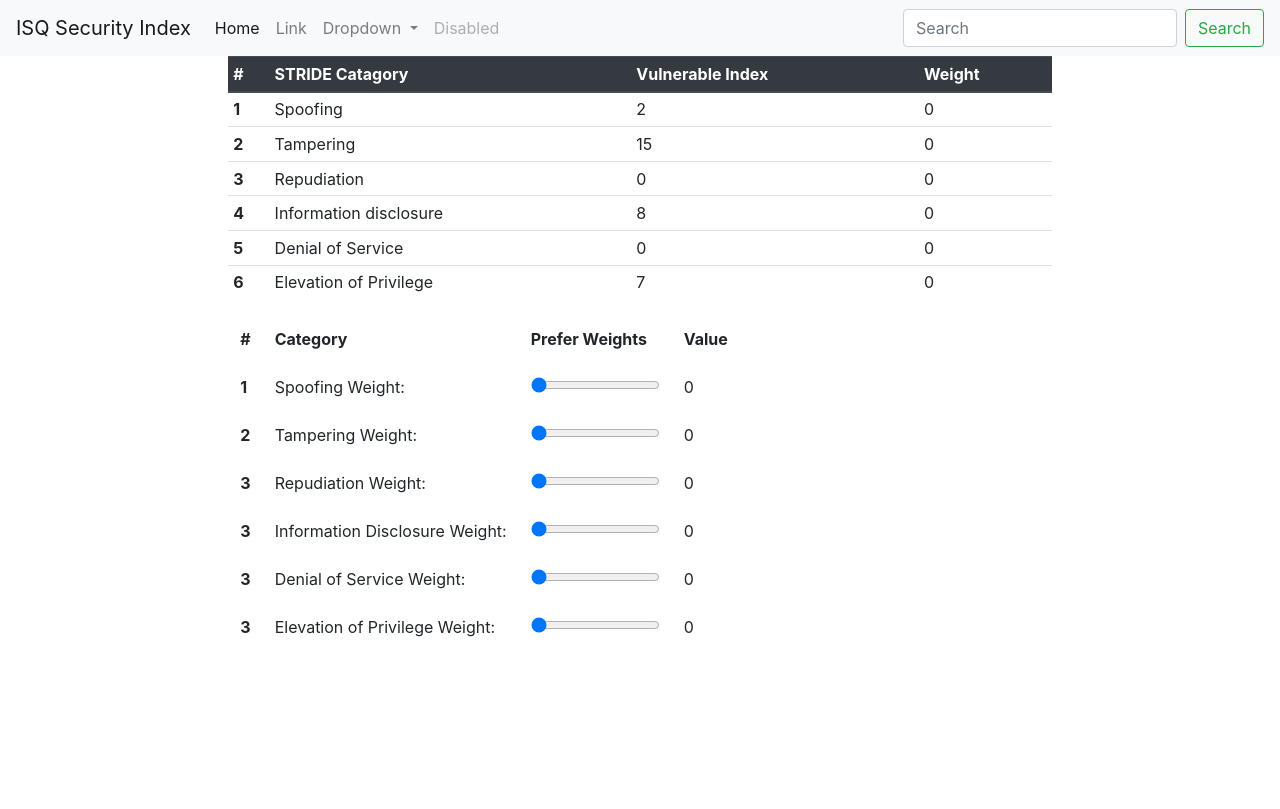
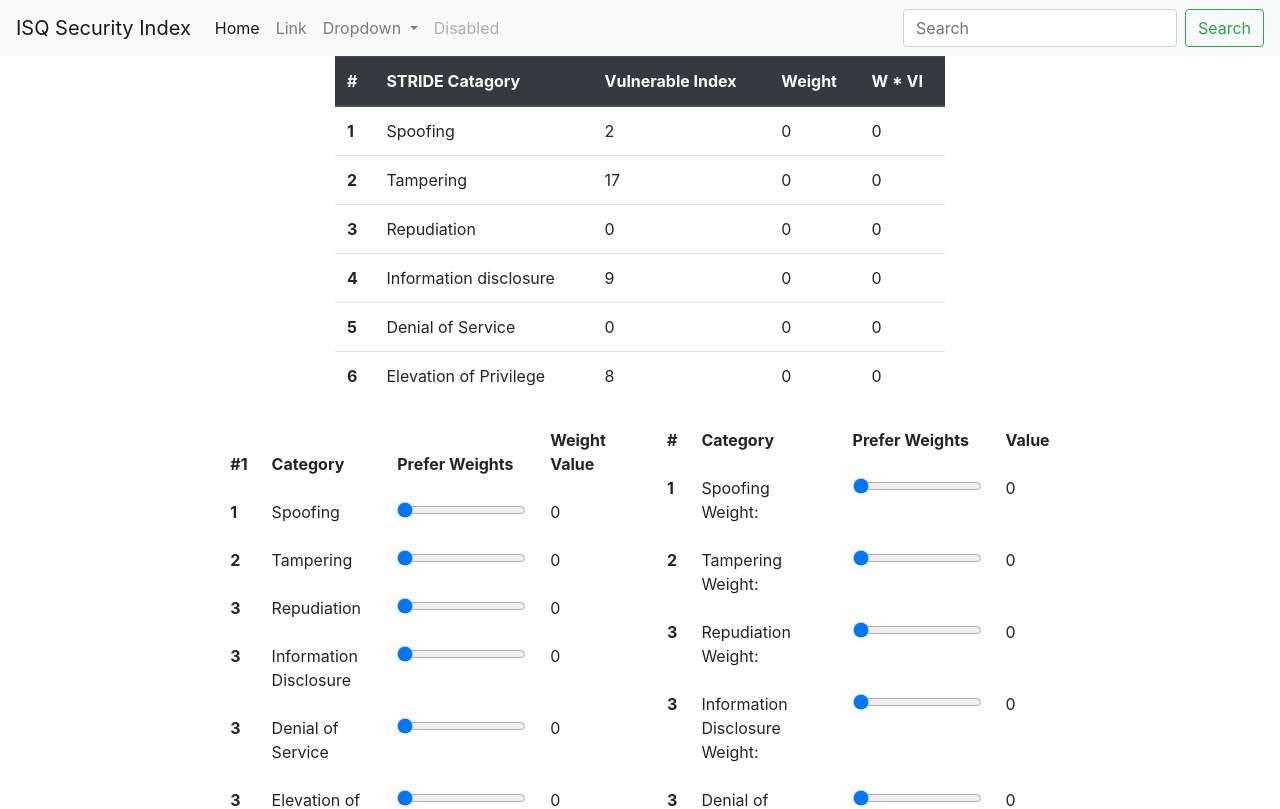
Before and after one commit to spyro12393/SecurityWeb, an Angular app: page / in a window 1280 px wide. Shown: the top 809 px of the page. Built offline with nearby package versions, Linux system fonts and the light colour scheme.

Commit message:
<feat>: Start calculating VI values.

```diff
--- a/src/app/app.component.html
+++ b/src/app/app.component.html
@@ -36,3 +36,4 @@
 </nav>
 
 <app-stridenav></app-stridenav>
+<!--app-results></app-results-->
--- a/src/app/app.module.ts
+++ b/src/app/app.module.ts
@@ -4,14 +4,14 @@ import { NgModule } from '@angular/core';
 import { FormsModule} from '@angular/forms';
 import { AppComponent } from './app.component';
 import { STRIDENavComponent } from './stridenav/stridenav.component';
-import { FinalResultComponent } from './final-result/final-result.component';
 import { AppRoutingModule } from './app-routing.module';
+import { ResultsComponent } from './results/results.component';
 
 @NgModule({
   declarations: [
     AppComponent,
     STRIDENavComponent,
-    FinalResultComponent
+    ResultsComponent
   ],
   imports: [
     BrowserModule,
--- a/src/app/final-result/final-result.component.html
+++ /dev/null
@@ -1,3 +0,0 @@
-<p>
-  final-result works!
-</p>
--- a/src/app/final-result/final-result.component.ts
+++ /dev/null
@@ -1,15 +0,0 @@
-import { Component, OnInit } from '@angular/core';
-
-@Component({
-  selector: 'app-final-result',
-  templateUrl: './final-result.component.html',
-  styleUrls: ['./final-result.component.css']
-})
-export class FinalResultComponent implements OnInit {
-
-  constructor() { }
-
-  ngOnInit() {
-  }
-
-}
--- /dev/null
+++ b/src/app/results/results.component.html
@@ -0,0 +1,3 @@
+<p>
+  results works!
+</p>
--- /dev/null
+++ b/src/app/results/results.component.ts
@@ -0,0 +1,15 @@
+import { Component, OnInit } from '@angular/core';
+
+@Component({
+  selector: 'app-results',
+  templateUrl: './results.component.html',
+  styleUrls: ['./results.component.css']
+})
+export class ResultsComponent implements OnInit {
+
+  constructor() { }
+
+  ngOnInit() {
+  }
+
+}
--- a/src/app/strideVal.ts
+++ b/src/app/strideVal.ts
@@ -6,3 +6,5 @@ export class strideVal {
     denial: number;
     elevation: number;
 }
+
+//let ans = strideVal.spoofing * 5;
--- a/src/app/stridenav/stridenav.component.html
+++ b/src/app/stridenav/stridenav.component.html
@@ -1,11 +1,12 @@
-<div class="col-md-8" style="margin:0px auto">
-  <table class="table table-sm">
+<div class="col-md-6" style="margin:0px auto">
+  <table class="table table-md">
     <thead class="thead-dark">
         <tr>
           <th scope="col">#</th>
           <th scope="col">STRIDE Catagory</th>
           <th scope="col">Vulnerable Index</th>
           <th scope="col">Weight</th>
+          <th scope="col">W * VI</th>
         </tr>
       </thead>
       <tbody>
@@ -14,42 +15,101 @@
           <td>Spoofing</td>
           <td>{{spoofingVI}}</td>
           <td>{{strideVal.spoofing}}</td>
+          <td>{{W_spoofingVI}}</td>
         </tr>
         <tr>
           <th scope="row">2</th>
           <td>Tampering</td>
           <td>{{tamperingVI}}</td>
           <td>{{strideVal.tampering}}</td>
+          <td>{{W_tamperingVI}}</td>
         </tr>
         <tr>
           <th scope="row">3</th>
           <td>Repudiation</td>
           <td>{{repudiationVI}}</td>
           <td>{{strideVal.repudiation}}</td>
+          <td>{{W_repudiationVI}}</td>
         </tr>
         <tr>
             <th scope="row">4</th>
             <td>Information disclosure</td>
             <td>{{informationVI}}</td>
             <td>{{strideVal.information}}</td>
+            <td>{{W_informationVI}}</td>
           </tr>
        <tr>
           <th scope="row">5</th>
           <td>Denial of Service</td>
           <td>{{denialVI}}</td>
           <td>{{strideVal.denial}}</td>
+          <td>{{W_denialVI}}</td>
         </tr>
        <tr>
           <th scope="row">6</th>
           <td>Elevation of Privilege</td>
           <td>{{elevationVI}}</td>
           <td>{{strideVal.elevation}}</td>
+          <td>{{W_elevationVI}}</td>
         </tr>
       </tbody>
     </table>
 </div>
 
-<table class="table table-responsive table-borderless col-md-8" style="margin:0px auto">
+<div class="row">
+  <div class="col-md-2"></div>
+  <div class="col-md-4">
+    <table class="table table-responsive table-borderless">
+      <thead>
+        <tr>
+          <th scope="col">#1</th>
+          <th scope="col">Category</th>
+          <th scope="col">Prefer Weights</th>
+          <th scope="col">Weight Value</th>
+        </tr>
+      </thead>
+      <tbody>
+        <tr>
+          <th scope="row">1</th>
+          <td>Spoofing</td>
+          <td><input [(ngModel)]="strideVal.spoofing" type="range"  value="0" step="1" max="5"/></td>
+          <td>{{strideVal.spoofing}}</td>
+        </tr>
+        <tr>
+          <th scope="row">2</th>
+          <td>Tampering</td>
+          <td><input [(ngModel)]="strideVal.tampering" type="range"  value="0" step="1" max="5"/></td>
+          <td>{{strideVal.tampering}}</td>
+        </tr>
+        <tr>
+          <th scope="row">3</th>
+          <td>Repudiation</td>
+          <td><input [(ngModel)]="strideVal.repudiation" type="range"  value="0" step="1" max="5"/></td>
+          <td>{{strideVal.repudiation}}</td>
+        </tr>
+        <tr>
+          <th scope="row">3</th>
+          <td>Information Disclosure</td>
+          <td><input [(ngModel)]="strideVal.information" type="range"  value="0" step="1" max="5"/></td>
+          <td>{{strideVal.information}}</td>
+        </tr>
+        <tr>
+          <th scope="row">3</th>
+          <td>Denial of Service</td>
+          <td><input [(ngModel)]="strideVal.denial" type="range"  value="0" step="1" max="5"/></td>
+          <td>{{strideVal.denial}}</td>
+        </tr>
+        <tr>
+          <th scope="row">3</th>
+          <td>Elevation of Privilege</td>
+          <td><input [(ngModel)]="strideVal.elevation" type="range"  value="0" step="1" max="5"/></td>
+          <td>{{strideVal.elevation}}</td>
+        </tr>
+      </tbody>
+    </table>
+  </div>
+  <div class="col-md-4">
+      <table class="table table-responsive table-borderless">
           <thead>
             <tr>
               <th scope="col">#</th>
@@ -97,6 +157,8 @@
             </tr>
           </tbody>
         </table>
+  </div>
+</div>
 
 <!--
 <div class="container">
--- a/src/app/stridenav/stridenav.component.ts
+++ b/src/app/stridenav/stridenav.component.ts
@@ -12,6 +12,7 @@ export class STRIDENavComponent implements OnInit {
   imgURL = '../../assets/'
 
 
+  // Results after Ontology Rules.
   spoofingVI = results['Spoofing']
   tamperingVI = results['Tampering']
   repudiationVI = results['Repudiation']
@@ -19,6 +20,7 @@ export class STRIDENavComponent implements OnInit {
   denialVI = results['DenialOfService']
   elevationVI = results['ElevationOfPrivilege']
 
+  // Weights of user inputs.
   strideVal: strideVal = {
     spoofing: 0,
     tampering: 0,
@@ -27,6 +29,10 @@ export class STRIDENavComponent implements OnInit {
     denial: 0,
     elevation: 0
   }
+
+
+
+
 
   strideScale = [
     { id: 1, name: '極不重要', value: 0.00 },
@@ -42,6 +48,26 @@ export class STRIDENavComponent implements OnInit {
     console.log(results);
   }
 
+  // Calculate weight
+  get W_spoofingVI(){
+    return this.spoofingVI * this.strideVal.spoofing;
+  }
+  get W_tamperingVI(){
+    return this.tamperingVI * this.strideVal.tampering;
+  }
+  get W_repudiationVI(){
+    return this.repudiationVI * this.strideVal.repudiation;
+  }
+  get W_informationVI(){
+    return this.informationVI * this.strideVal.information;
+  }
+  get W_denialVI(){
+    return this.denialVI * this.strideVal.denial;
+  }
+  get W_elevationVI(){
+    return this.elevationVI * this.strideVal.elevation;
+  }
+
   ngOnInit() {
   }
 
--- a/src/assets/results.json
+++ b/src/assets/results.json
@@ -1 +1 @@
-{"InformationDisclosure":8,"Tampering":15,"Repudiation":0,"ElevationOfPrivilege":7,"Spoofing":2,"DenialOfService":0}
+{"InformationDisclosure":9,"Tampering":17,"Repudiation":0,"ElevationOfPrivilege":8,"Spoofing":2,"DenialOfService":0}
```
Also changed, not shown: src/app/results/results.component.css (added), 1 other file (tests, documents, lock files or other folders). Lines whose indentation alone changed are shown as unchanged.
